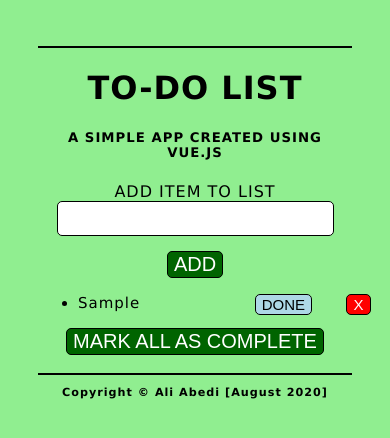
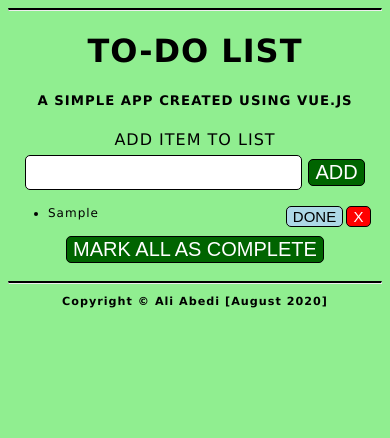
Before and after one commit to aliabediweb/Todo-List, a plain HTML site: page todo_index.html in a window 390 px wide. Both pictures are taken after typing "Sample" into the empty fields and a click on the button "ADD". Drawn offline with nearby package versions, Linux system fonts and the light colour scheme.

Commit message:
updated mobile layout

```diff
--- a/todo_index.html
+++ b/todo_index.html
@@ -21,7 +21,7 @@
 
 		<form @submit.prevent="addTodo">
 			<label for="newTodo">ADD ITEM TO LIST</label>
-			<input v-model="newTodo" type="text" name="newTodo" id="newTodo" value="">
+			<input maxlength="30" v-model="newTodo" type="text" name="newTodo" id="newTodo" value="">
 			<button id="add_btn" type="submit" name="button">ADD</button>
 		</form>
 
--- a/todo_style.css
+++ b/todo_style.css
@@ -4,7 +4,7 @@
 body {
 	color: black;
 	background-color: lightgreen;
-	padding: 30px;
+	padding: 0px;
 	text-align: center;
 	font-family: "Lucida Grande", "Lucida Sans Unicode", "Lucida Sans", "DejaVu Sans", Verdana, "sans-serif";
 	letter-spacing: 1px;
@@ -28,7 +28,7 @@ input {
 #add_btn, #add_btn:focus {
 	background-color: darkgreen;
 	color: white;
-	margin-top: 15px;
+	margin-top: 10px;
 	font-size: 20px;
 	border: 1px solid black;
 	border-radius: 5px;
@@ -36,7 +36,7 @@ input {
 
 li {
 	text-align: left;
-	font-size: 15px;
+	font-size: 12px;
 	margin-bottom: 8px;
 }
 
@@ -59,7 +59,7 @@ li {
 	color: black;
 	font-size: 15px;
 	position: absolute;
-	right: 20%;
+	right: 12%;
 	border: 1px solid black;
 	border-radius: 5px;
 }
@@ -79,7 +79,7 @@ li {
 }
 
 hr {
-	border: 0.5px solid black;
+	border-top: 2px solid black;
 }
 
 .footer {
```
